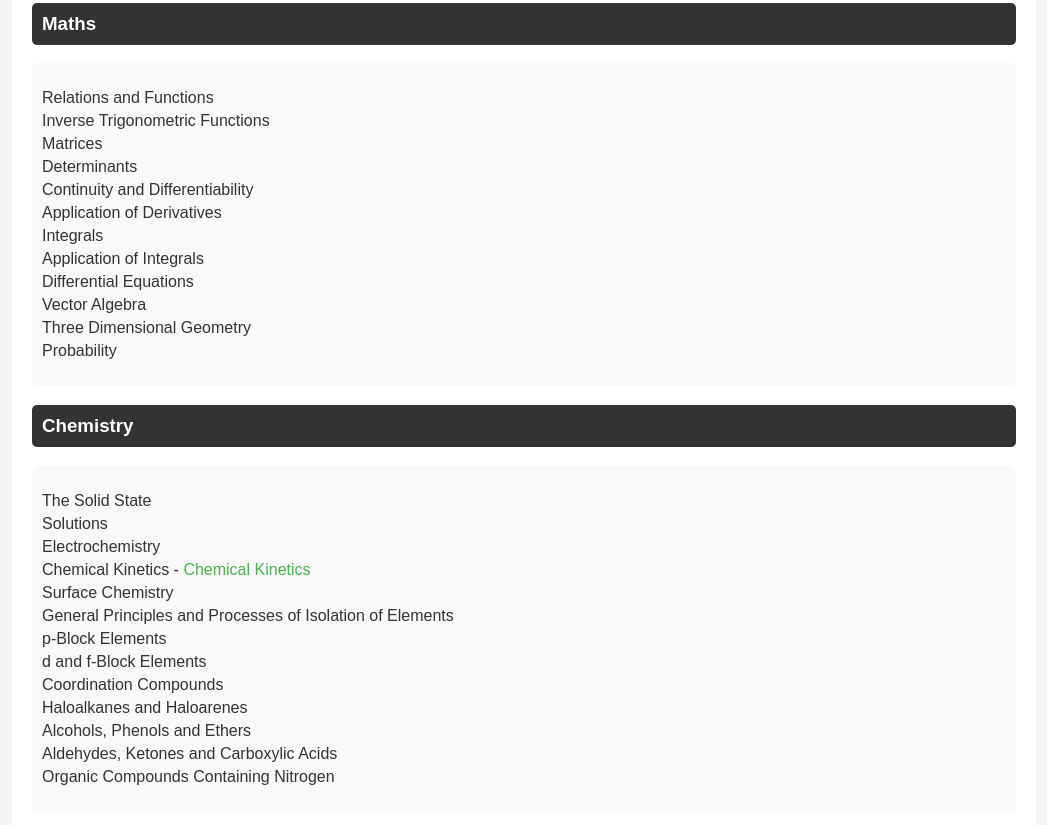
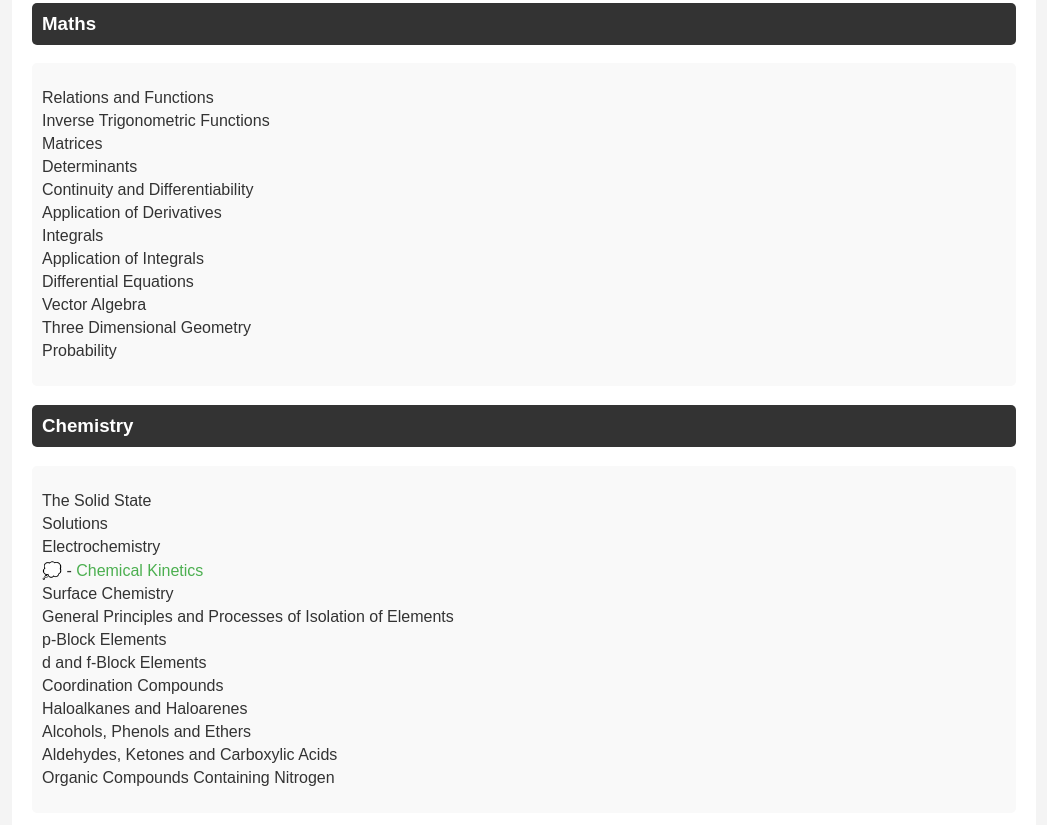
Before and after one commit to msawsbz/DREAM-IIT-2025, a plain HTML site: page index.html in a window 1280 px wide. Shown: the part 2033-2858 px from the top of the page, without its empty margins (116-1163 px from the left). Drawn offline with Linux system fonts and the light colour scheme.

Commit message:
Add files via upload

```diff
--- a/index.html
+++ b/index.html
@@ -207,7 +207,7 @@
                         <li>The Solid State</li>
                         <li>Solutions</li>
                         <li>Electrochemistry</li>
-                        <li>Chemical Kinetics - <a href="https://youtube.com/playlist?list=PLhCD4Sa46ofIuRbDMwDidyClFUQPyOfsW&feature=shared" target="_blank">Chemical Kinetics</a></li>
+                        <li>💭 - <a href="https://youtube.com/playlist?list=PLhCD4Sa46ofIuRbDMwDidyClFUQPyOfsW&feature=shared" target="_blank">Chemical Kinetics</a></li>
                         <li>Surface Chemistry</li>
                         <li>General Principles and Processes of Isolation of Elements</li>
                         <li>p-Block Elements</li>
```
